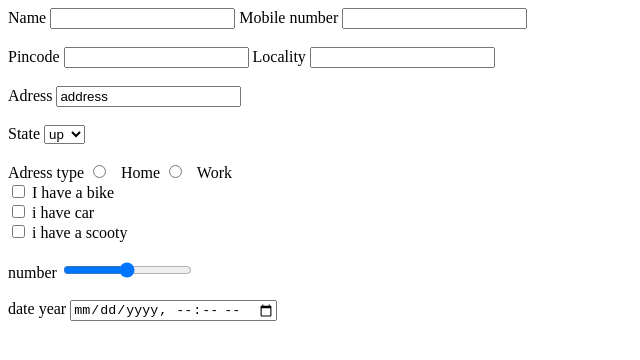
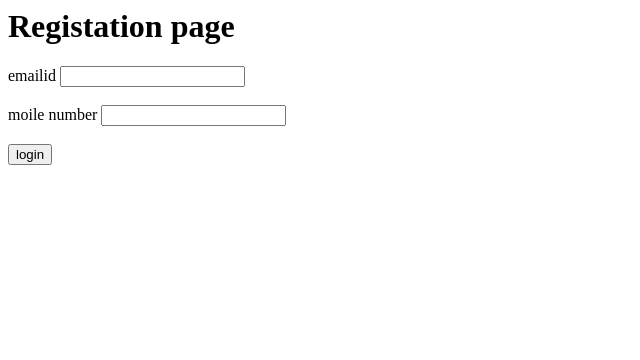
Before and after one commit to bhavanaputla/htmlweb1, a plain HTML site: page index.html in a window 1280 px wide. Shown: the whole page, without its empty margins (0-640 px from the left). Drawn offline with Linux system fonts and the light colour scheme.

Commit message:
Add files via upload

```diff
--- a/index.html
+++ b/index.html
@@ -1,55 +1,15 @@
-<!DOCTYPE html>
 <html>
-<head>
-  <title>form page1</title>
-</head>
-</body>
-<form>
-  <label> Name </label>
-    <input type="text"/>
-
-  <label>Mobile number </label>
-    <input type="number"/>
-  <br>
-  <br>
-  <label> Pincode </label>
-    <input type="number"/>
-
-  <label> Locality </label>
-    <input type="text">
-  <br><br>
-  <label for=""> Adress </label>
-    <input type="text" value="address"/>
-    <text area rows="3" cols="5" ></text>
-  <br> <br>
-  <label> State </label>
-  <select>
-    <option>up</option>
-    <option>mp</option>
-    <option>ts</option>
-    <option>ap</option>
-  </select>
-  <br> <br>
-  <label>Adress type</label>
-  <input type="radio" id="html" name="fav_language" value="HTML">
-  <label for="html">Home</label>
-<input type="radio" id="html" name="fav_language" value="HTML">
-  <label for="html">Work</label><br>
-<!-- <label for="vehicle1"> I have a bike</label><br> -->
-
-
-
-<input type="checkbox" id="vehicle1" name="vehicle1" value="Bike">
-<label for="vehicle1"> I have a bike</label><br>
-<input type="checkbox" value="car">
-<label for="vehicle2">i have car</label><br>
-<input type="checkbox" value="scooty">
-<label for="vehicle3"> i have a scooty</label>
-<br> <br>
-<label for="">number</label>
-<input type="range" default value= "0to100">
-<br> <br>
-<label for="date">date year</label>
-<input type="datetime-local">
-</form>
+    <head>
+        <title>loginform1</title>
+    </head>
+    <body>
+        <h1>Registation page</h1>
+        <form>
+           <label>emailid</label>
+           <input type="text"/><br> <br>
+           <label>moile number</label>
+           <input type="number"/><br> <br>
+           <button>login</button>
+        </form>
+    </body>
 </html>
```
